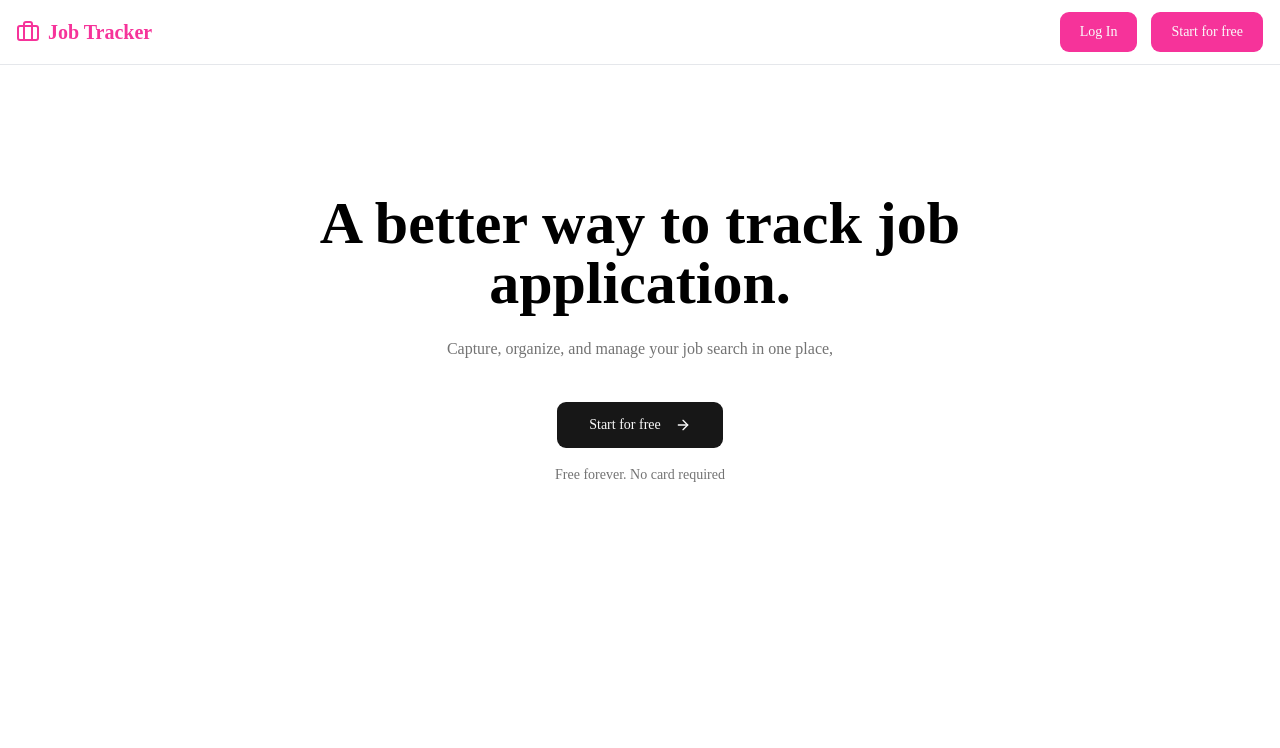
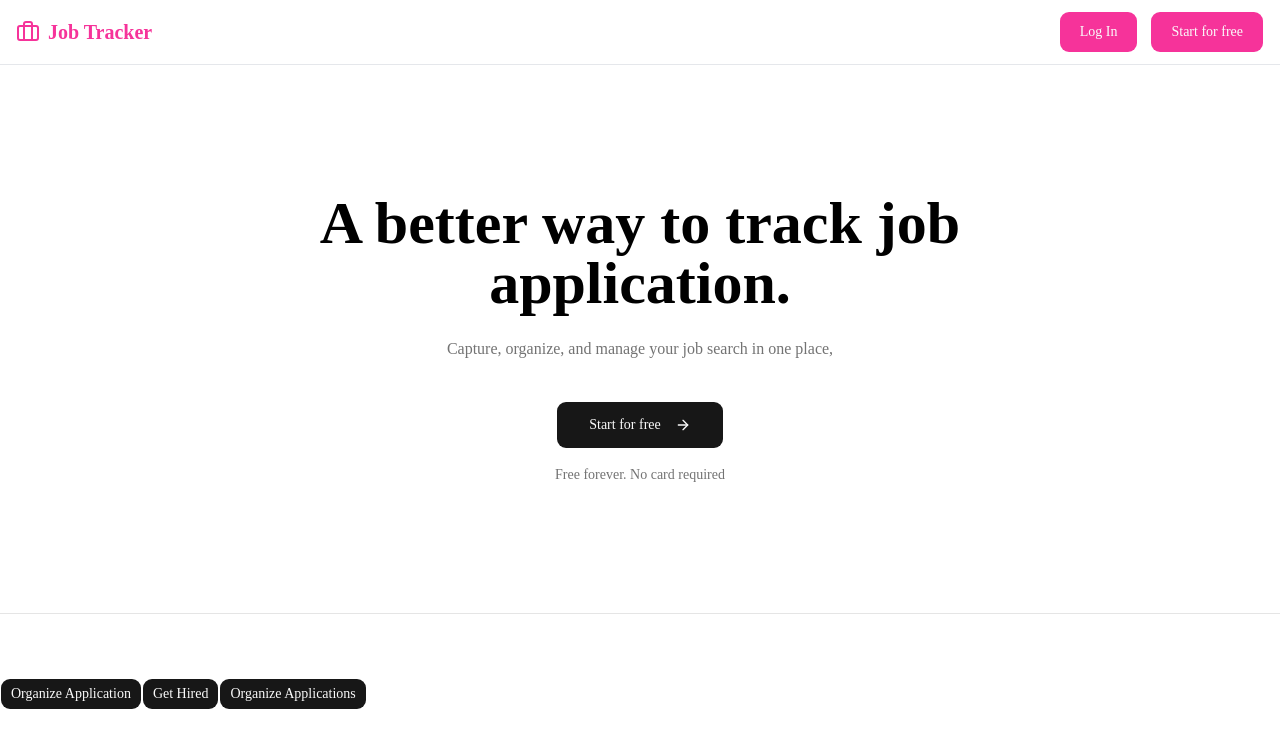
Before and after one commit to ismailhossain-dev/job-application-tracker, a Next.js app: page / in a window 1280 px wide. Shown: the top 748 px of the page. Built offline with nearby package versions, Linux system fonts and the light colour scheme.

Commit message:
start-coding

```diff
--- a/app/page.tsx
+++ b/app/page.tsx
@@ -26,9 +26,20 @@ export default function Home() {
             </div>
           </div>
         </section>
+        {/* Hero Image Section with tabs  */}
+        <section className="border-t bg-white py-16">
+          <div>
+            <div>
+              {/* Tabs */}
+              <div>
+                <Button>Organize Application</Button>
+                <Button>Get Hired</Button>
+                <Button>Organize Applications</Button>
+              </div>
+            </div>
+          </div>
+        </section>
       </main>
     </div>
   );
 }
-
-// 20 minute complete
--- a/package.json
+++ b/package.json
@@ -3,7 +3,7 @@
   "version": "0.1.0",
   "private": true,
   "scripts": {
-    "dev": "next dev",
+    "sabbir": "next dev --port 3000",
     "build": "next build",
     "start": "next start",
     "lint": "eslint"
```
